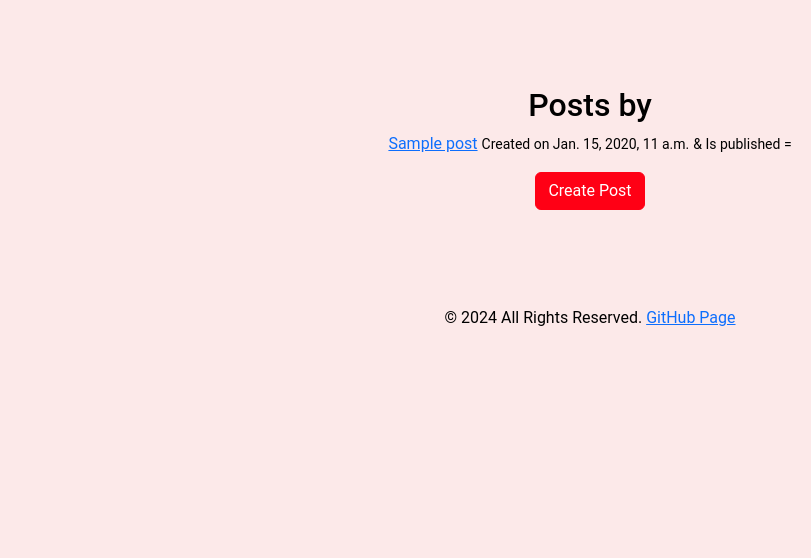
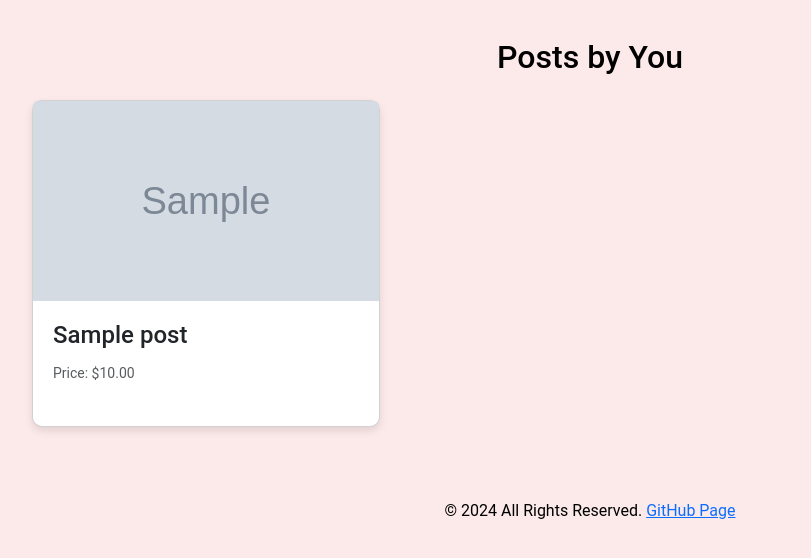
Before and after one commit to D0bledore/django-project, a Django app: template blog/templates/blog/user_posts.html in a window 1280 px wide. Shown: the part 90-648 px from the top of the page, without its empty margins (50-861 px from the left). Run offline with Django 5.2, Linux system fonts and the light colour scheme; the template is opened without the code that fills it: values that come from a table or form of the project are taken from there, others are empty; tables that the repository leaves empty hold one stand-in row (values such as "Sample post"); grey boxes marked "Sample" are stand-in pictures; some libraries are stand-ins or nearby versions.

Commit message:
Improve user posts ux with image preview

```diff
--- a/blog/templates/blog/user_posts.html
+++ b/blog/templates/blog/user_posts.html
@@ -1,23 +1,43 @@
 {% extends "base.html" %}
 {% load static %}
 
+{% block title %}Modina | Posts by You{% endblock %}
+
+{% block stylesheet %}
+<link rel="stylesheet" href="{% static 'css/posts.css' %}">
+{% endblock stylesheet %}
+
 {% block content %}
-<div class="container text-center p-5">
-    <h2>Posts by {{ user.username }}</h2>
+<div class="container mt-5">
+    <div class="row">
+        <div class="col-12 text-center mb-3">
+            <h2>Posts by You</h2>
+        </div>
         {% if posts %}
-    <ul class="list-unstyled">
+        <div class="row">
             {% for post in posts %}
-        <li>
-            <a href="{% url 'post_detail' post.id %}">{{ post.title }}</a>
-            <small>Created on {{ post.created_at }}</small>
-            <small>& Is published = {{ post.is_published }}</small>
-        </li>
+            <div class="col-12 col-md-6 col-lg-4 mb-4">
+                <a href="{% url 'post_detail' post.id %}" class="card h-100 text-decoration-none text-dark">
+                    {% if post.image %}
+                    <img src="{{ post.image.url }}" class="card-img-top" alt="{{ post.title }}">
+                    {% endif %}
+                    <div class="card-body">
+                        <h5 class="card-title">{{ post.title }}</h5>
+                        <p class="card-text"><small class="text-muted">Price: ${{ post.price }}</small></p>
+                    </div>
+                </a>
+            </div>
             {% endfor %}
-    </ul>
-    <!-- Create Post -->
+        </div>
         {% else %}
         <p>{{ user.username }} has not posted anything yet.</p>
+        <div class="row justify-content-center mt-4 p-2">
+            <div class="col-12 text-center">
+                <a href="{% url 'create_post' %}" class="btn btn-primary btn-lg">Create New Post</a>
+            </div>
+        </div>
         {% endif %}
-    <a href="{% url 'create_post' %}" class="btn btn-primary">Create Post</a>
+    </div>
+</div>
 </div>
 {% endblock content %}
```
Lines whose indentation alone changed are shown as unchanged.
